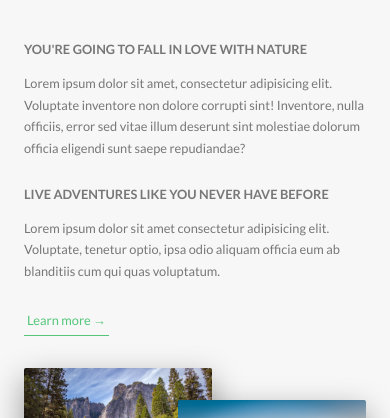
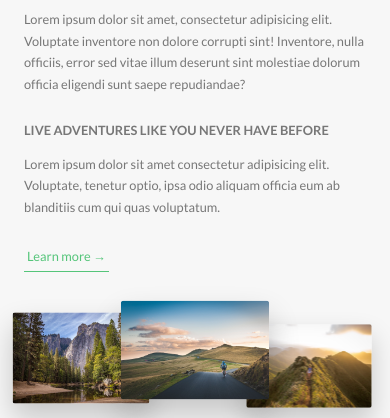
Before and after one commit to rmneves92/natours, a website: page index.html in a window 390 px wide. Shown: the part 926-1344 px from the top of the page. Drawn offline with Linux system fonts and the light colour scheme.

Commit message:
add media queries for layout, about and features sections

```diff
--- a/sass/base/_utilities.scss
+++ b/sass/base/_utilities.scss
@@ -8,10 +8,18 @@
 
 .u-margin-bottom-medium {
   margin-bottom: 4rem !important;
+
+  @include respond(tab-port) {
+    margin-bottom: 3rem !important;
+  }
 }
 
 .u-margin-bottom-big {
   margin-bottom: 8rem !important;
+
+  @include respond(tab-port) {
+    margin-bottom: 5rem !important;
+  }
 }
 
 .u-margin-top-big {
--- a/sass/components/_composition.scss
+++ b/sass/components/_composition.scss
@@ -10,19 +10,43 @@
     transition: all 0.2s;
     outline-offset: 2rem;
 
+    @include respond(tab-port) {
+      float: left;
+      position: relative;
+      width: 33.3333%;
+      box-shadow: 0 1.5rem 3rem rgba($color-black, 0.2);
+    }
+
     &--p1 {
       left: 0;
       top: -2rem;
+
+      @include respond(tab-port) {
+        top: 0;
+        transform: scale(1.2);
+      }
     }
 
     &--p2 {
       right: 0;
       top: 2rem;
+
+      @include respond(tab-port) {
+        top: -1rem;
+        transform: scale(1.3);
+        z-index: 100;
+      }
     }
 
     &--p3 {
       left: 20%;
       top: 10rem;
+
+      @include respond(tab-port) {
+        top: 1rem;
+        left: 0;
+        transform: scale(1.1);
+      }
     }
 
     &:hover {
--- a/sass/components/_feature-box.scss
+++ b/sass/components/_feature-box.scss
@@ -7,6 +7,10 @@
   box-shadow: 0 1.5rem 4rem $dark-shadow;
   transition: transform 0.3s;
 
+  @include respond(tab-port) {
+    padding: 2rem;
+  }
+
   &__icon {
     font-size: 6rem;
     margin-bottom: 0.5rem;
@@ -14,6 +18,10 @@
     background-image: linear-gradient(to right, #7ed56f, #28b485);
     -webkit-background-clip: text;
     color: transparent;
+
+    @include respond(tab-port) {
+      margin-bottom: 0;
+    }
   }
 
   &:hover {
--- a/sass/layout/_footer.scss
+++ b/sass/layout/_footer.scss
@@ -11,6 +11,10 @@
   &__logo-box {
     text-align: center;
     margin-bottom: 8rem;
+
+    @include respond(tab-port) {
+      margin-bottom: 6rem;
+    }
   }
 
   &__logo {
--- a/sass/layout/_grid.scss
+++ b/sass/layout/_grid.scss
@@ -12,6 +12,10 @@
 
   @include respond(tab-port) {
     max-width: 50rem;
+    padding: 0 3rem;
+  }
+
+  @include respond(tab-land) {
     padding: 0 3rem;
   }
 
--- a/sass/pages/_home.scss
+++ b/sass/pages/_home.scss
@@ -2,6 +2,10 @@
   background-color: $color-gray-light-1;
   padding: 25rem 0;
   margin-top: -20vh;
+
+  @include respond(tab-port) {
+    padding: 20rem 0;
+  }
 }
 
 .section-features {
@@ -16,22 +20,38 @@
   & > * {
     transform: skewY(7deg);
   }
+
+  @include respond(tab-port) {
+    padding: 10rem 0;
+  }
 }
 
 .section-tours {
   background-color: $color-gray-light-1;
   padding: 25rem 0 15rem 0;
   margin-top: -10rem;
+
+  @include respond(tab-port) {
+    padding: 20rem 0 10rem 0;
+  }
 }
 
 .section-stories {
   padding: 15rem 0;
   position: relative;
+
+  @include respond(tab-port) {
+    padding: 10rem 0;
+  }
 }
 
 .section-book {
   padding: 15rem 0;
   background-image: linear-gradient(to right bottom, $color-primary-light, $color-primary-dark);
+
+  @include respond(tab-port) {
+    padding: 10rem 0;
+  }
 }
 
 .book {
```
Also changed, not shown: css/style.css.
